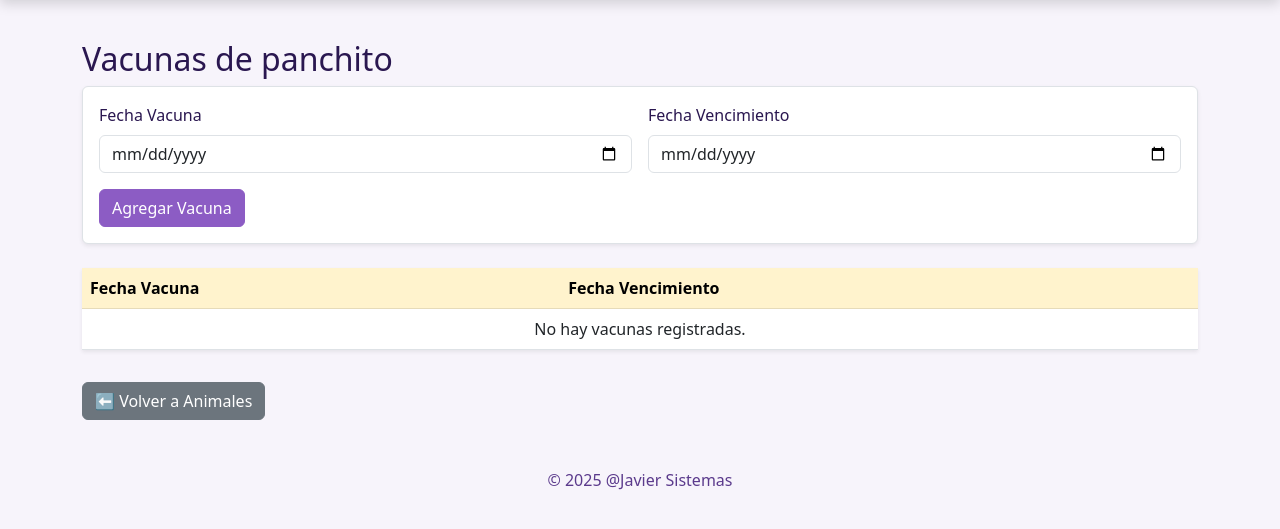
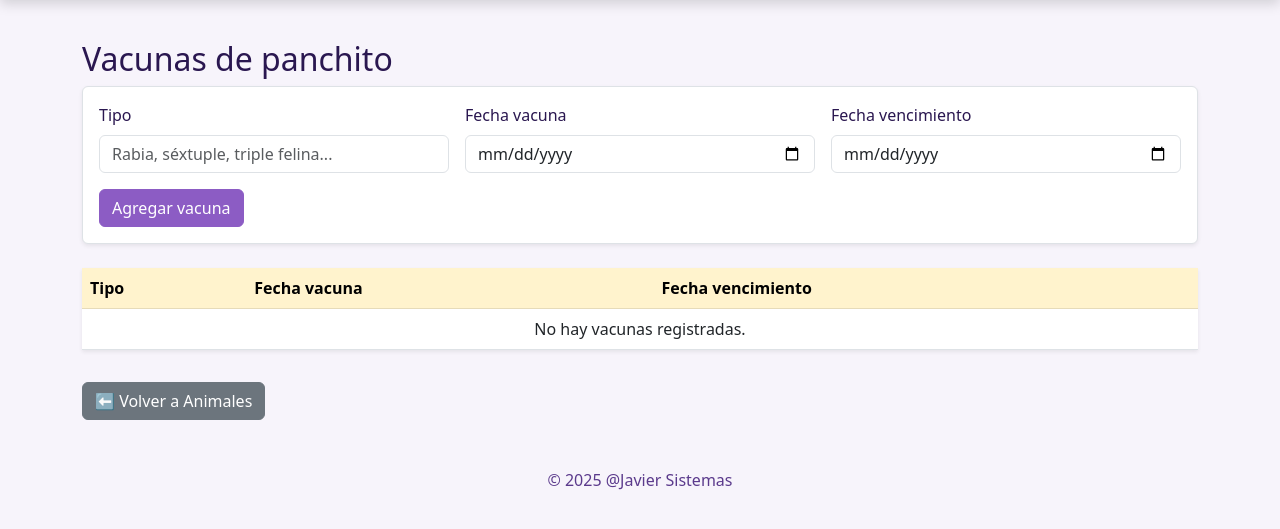
Before and after one commit to JaviPrograma/margay-saas, a Flask app: page /vacunas/1 in a window 1280 px wide. Shown: the part 56-585 px from the top of the page. Run offline with Flask 3, Linux system fonts and the light colour scheme; a user stored in the database is signed in; data comes from the database, SQL or seed files in the repository; parts of the project's set-up code (start-up, migrations or seed data) failed here and were passed over.

Commit message:
Add files via upload

```diff
--- a/templates/vacunas.html
+++ b/templates/vacunas.html
@@ -4,33 +4,39 @@
 
 <form method="POST" action="{{ url_for('vacuna_nueva', animal_id=animal['id']) }}" class="mb-4 p-3 border rounded shadow-sm bg-white">
   <div class="row g-3">
-    <div class="col-md-6">
-      <label for="fecha_vacuna" class="form-label">Fecha Vacuna</label>
+    <div class="col-md-4">
+      <label for="tipo" class="form-label">Tipo</label>
+      <input type="text" id="tipo" name="tipo" class="form-control" placeholder="Rabia, séxtuple, triple felina..." required>
+    </div>
+    <div class="col-md-4">
+      <label for="fecha_vacuna" class="form-label">Fecha vacuna</label>
       <input type="date" id="fecha_vacuna" name="fecha_vacuna" class="form-control" required>
     </div>
-    <div class="col-md-6">
-      <label for="fecha_vencimiento" class="form-label">Fecha Vencimiento</label>
+    <div class="col-md-4">
+      <label for="fecha_vencimiento" class="form-label">Fecha vencimiento</label>
       <input type="date" id="fecha_vencimiento" name="fecha_vencimiento" class="form-control" required>
     </div>
   </div>
-  <button type="submit" class="btn btn-primary mt-3">Agregar Vacuna</button>
+  <button type="submit" class="btn btn-primary mt-3">Agregar vacuna</button>
 </form>
 
 <table class="table table-hover shadow-sm">
   <thead class="table-warning">
     <tr>
-      <th>Fecha Vacuna</th>
-      <th>Fecha Vencimiento</th>
+      <th>Tipo</th>
+      <th>Fecha vacuna</th>
+      <th>Fecha vencimiento</th>
     </tr>
   </thead>
   <tbody>
     {% for vac in vacunas %}
     <tr>
+      <td>{{ vac['tipo'] or '' }}</td>
       <td>{{ vac['fecha_vacuna'] }}</td>
       <td>{{ vac['fecha_vencimiento'] }}</td>
     </tr>
     {% else %}
-    <tr><td colspan="2" class="text-center">No hay vacunas registradas.</td></tr>
+    <tr><td colspan="3" class="text-center">No hay vacunas registradas.</td></tr>
     {% endfor %}
   </tbody>
 </table>
```
